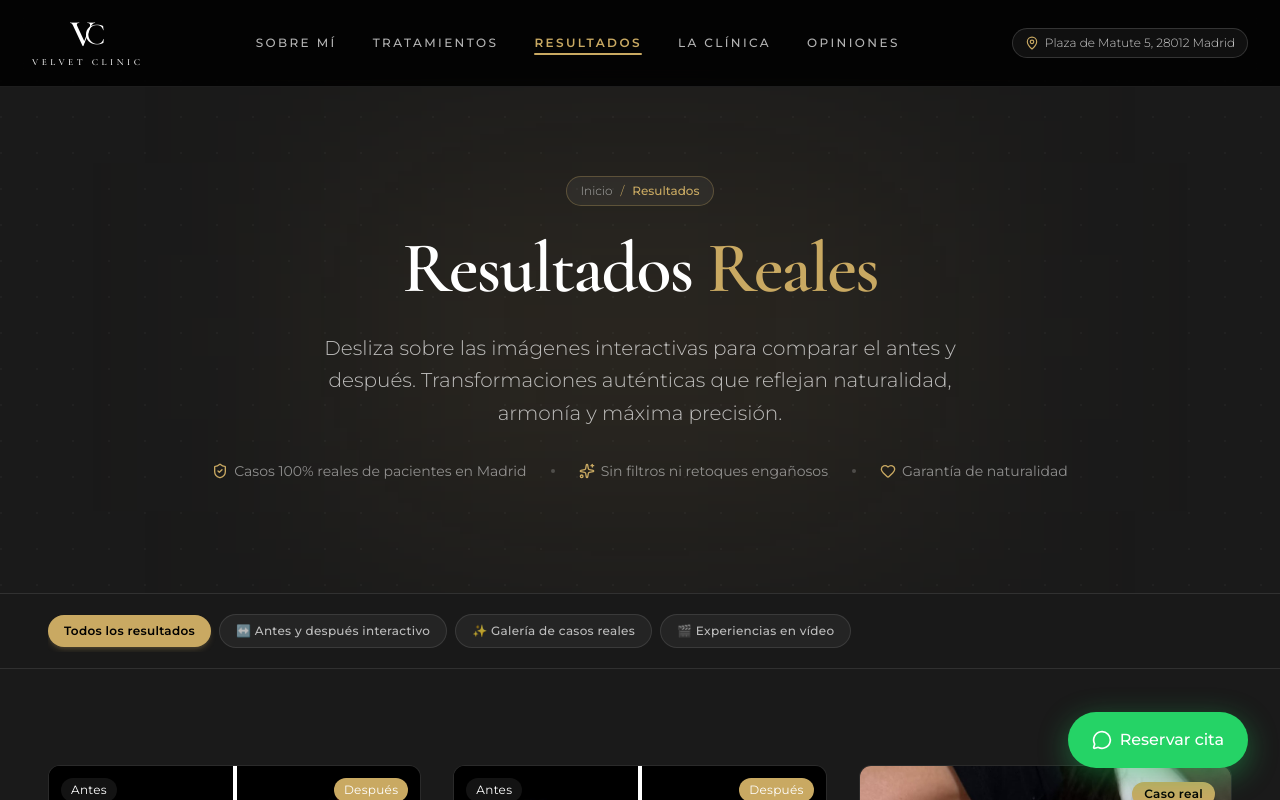
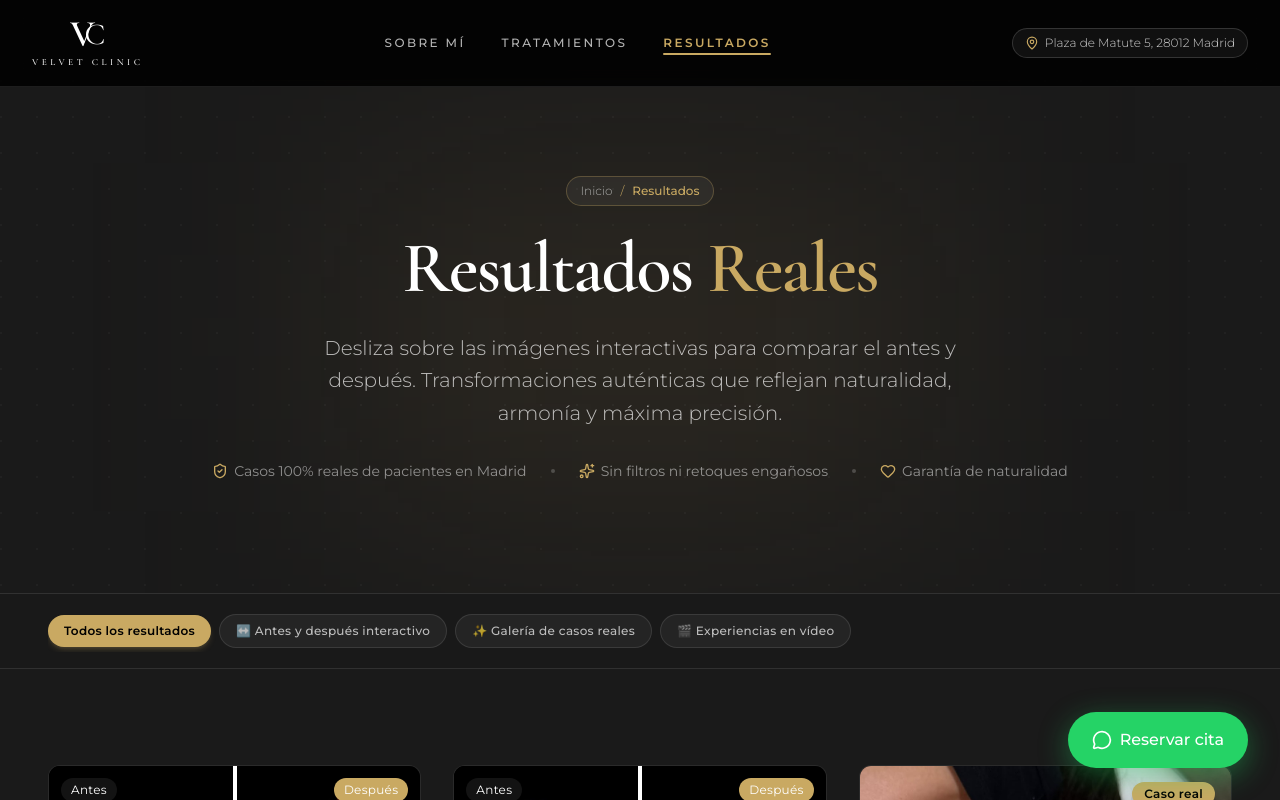
Before and after one commit to serradogee/velvet, a React (Vite) app: page /resultados in a window 1280 px wide. Shown: the top 800 px of the page. Built offline with nearby package versions, Linux system fonts and the light colour scheme.

Commit message:
refactor: simplificar pagina Sobre mi y actualizar navegacion

```diff
--- a/src/components/layout/Footer.tsx
+++ b/src/components/layout/Footer.tsx
@@ -32,10 +32,6 @@ export default function Footer() {
           <Link to="/resultados" className="text-white/60 hover:text-velvet-gold transition-colors">
             Resultados
           </Link>
-          <span className="text-white/20">·</span>
-          <Link to="/#clinica" className="text-white/60 hover:text-velvet-gold transition-colors">
-            La Clínica
-          </Link>
         </div>
 
         <a
--- a/src/components/layout/Header.tsx
+++ b/src/components/layout/Header.tsx
@@ -8,8 +8,6 @@ const navLinks = [
   { label: 'Sobre mí', to: '/#sobre-mi' },
   { label: 'Tratamientos', to: '/tratamientos' },
   { label: 'Resultados', to: '/resultados' },
-  { label: 'La Clínica', to: '/#clinica' },
-  { label: 'Opiniones', to: '/#testimonios' },
 ]
 
 export default function Header() {
--- a/src/pages/LandingPage.tsx
+++ b/src/pages/LandingPage.tsx
@@ -2,11 +2,7 @@ import Header from '../components/layout/Header'
 import Footer from '../components/layout/Footer'
 import FloatingWhatsApp from '../components/layout/FloatingWhatsApp'
 import About from '../components/sections/About'
-import Advisory from '../components/sections/Advisory'
-import ClinicTour from '../components/sections/ClinicTour'
 import Trust from '../components/sections/Trust'
-import Testimonials from '../components/sections/Testimonials'
-import FinalCTA from '../components/sections/FinalCTA'
 
 export default function LandingPage() {
   return (
@@ -14,11 +10,7 @@ export default function LandingPage() {
       <Header />
       <main>
         <About />
-        <Advisory />
-        <ClinicTour />
         <Trust />
-        <Testimonials />
-        <FinalCTA />
       </main>
       <Footer />
       <FloatingWhatsApp />
```
